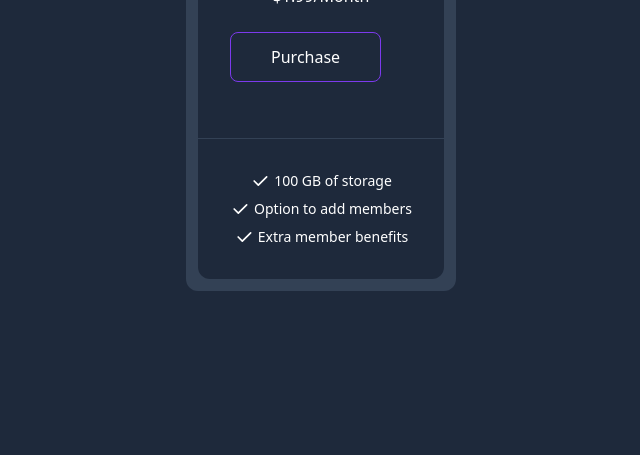
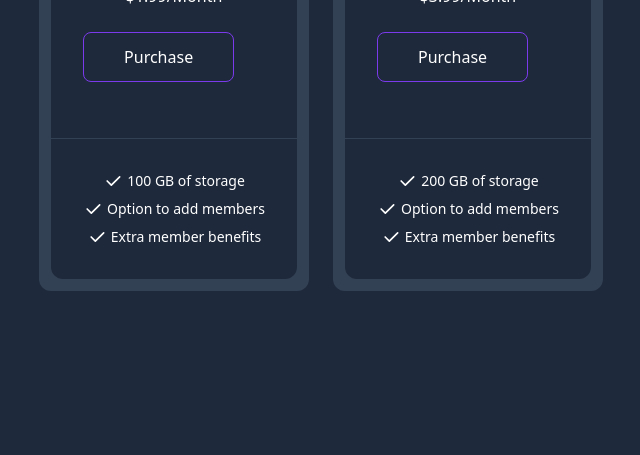
Before and after one commit to MdRayhanAhmed/pricing-cards, a plain HTML site: page index.html in a window 1280 px wide. Shown: the part 345-800 px from the top of the page, without its empty margins (319-959 px from the left). Drawn offline with nearby package versions, Linux system fonts and the light colour scheme.

Commit message:
Standard Card

```diff
--- a/index.html
+++ b/index.html
@@ -88,6 +88,81 @@
             </div>
           </div>
         </div>
+        <!-- Col 2 -->
+        <div class="bg-slate-700 rounded-xl text-white">
+          <!-- Upper Container -->
+          <div class="p-8 mx-3 mt-3 rounded-t-xl bg-slate-800">
+            <div class="text-center uppercase">Standard</div>
+            <h2 class="mt-10 font-serif text-5xl text-center">200GB</h2>
+            <h3 class="mt-2 text-center">$3.99/Month</h3>
+            <div>
+              <a
+                href="#"
+                class="inline-block px-10 py-3 my-6 text-center border border-violet-600 rounded-lg duration-200 hover:bg-violet-800 hover:border-violet-800"
+                >Purchase</a
+              >
+            </div>
+          </div>
+          <!-- Border -->
+          <div class="border-t border-slate-700"></div>
+          <!-- Lower Container -->
+          <div class="p-8 mx-3 mb-3 rounded-b-xl bg-slate-800">
+            <!-- List Container -->
+            <div class="flex flex-col space-y-2">
+              <!-- List Item 1 -->
+              <div class="flex justify-center">
+                <svg
+                  xmlns="http://www.w3.org/2000/svg"
+                  class="w-5 h-5"
+                  viewBox="0 0 24 24"
+                  stroke-width="2"
+                  stroke="currentColor"
+                  fill="none"
+                  stroke-linecap="round"
+                  stroke-linejoin="round"
+                >
+                  <path stroke="none" d="M0 0h24v24H0z" fill="none" />
+                  <path d="M5 12l5 5l10 -10" />
+                </svg>
+                <span class="text-sm ml-1">200 GB of storage</span>
+              </div>
+              <!-- List Item 2 -->
+              <div class="flex justify-center">
+                <svg
+                  xmlns="http://www.w3.org/2000/svg"
+                  class="w-5 h-5"
+                  viewBox="0 0 24 24"
+                  stroke-width="2"
+                  stroke="currentColor"
+                  fill="none"
+                  stroke-linecap="round"
+                  stroke-linejoin="round"
+                >
+                  <path stroke="none" d="M0 0h24v24H0z" fill="none" />
+                  <path d="M5 12l5 5l10 -10" />
+                </svg>
+                <span class="text-sm ml-1">Option to add members</span>
+              </div>
+              <!-- List Item 3 -->
+              <div class="flex justify-center">
+                <svg
+                  xmlns="http://www.w3.org/2000/svg"
+                  class="w-5 h-5"
+                  viewBox="0 0 24 24"
+                  stroke-width="2"
+                  stroke="currentColor"
+                  fill="none"
+                  stroke-linecap="round"
+                  stroke-linejoin="round"
+                >
+                  <path stroke="none" d="M0 0h24v24H0z" fill="none" />
+                  <path d="M5 12l5 5l10 -10" />
+                </svg>
+                <span class="text-sm ml-1">Extra member benefits</span>
+              </div>
+            </div>
+          </div>
+        </div>
       </div>
     </div>
   </body>
```
